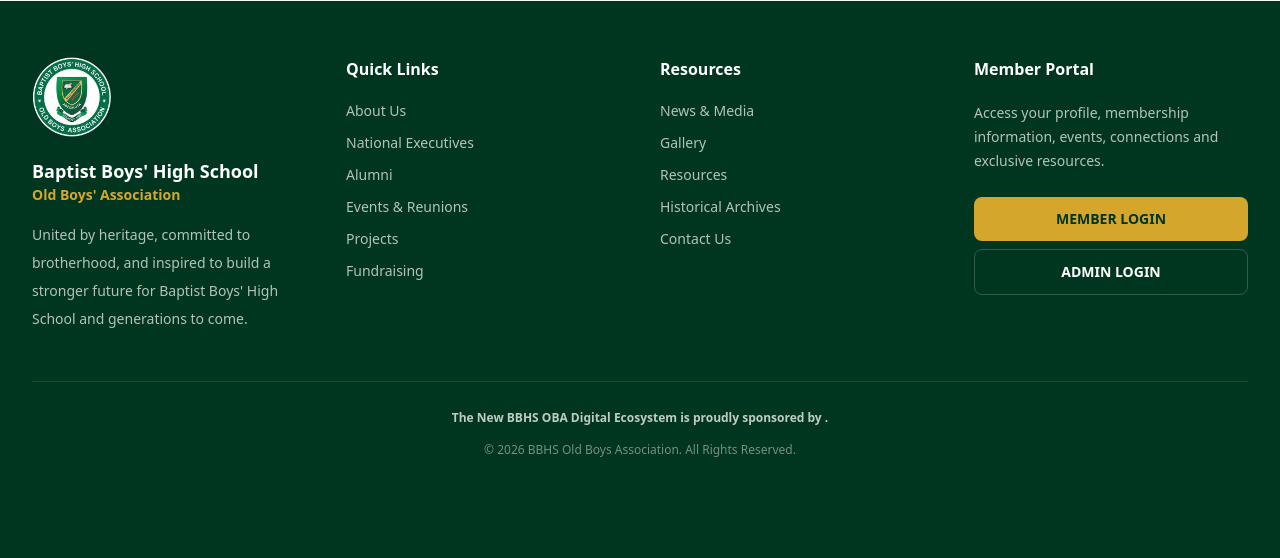
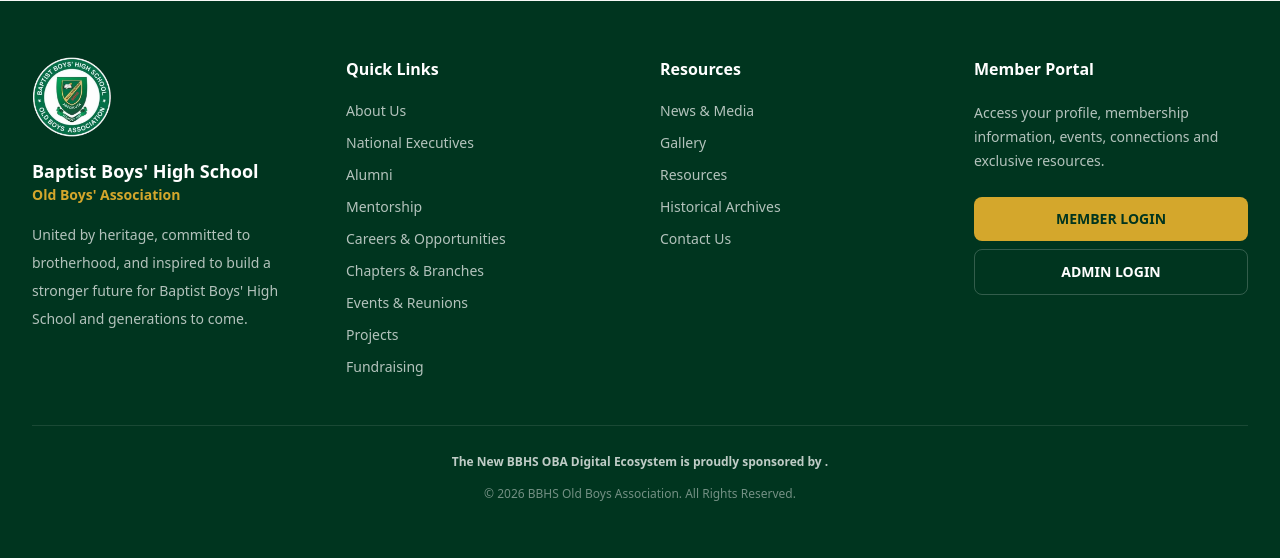
Before and after one commit to commodots/bbhs-digital-ecosystem, a Laravel app: page / in a window 1280 px wide. Shown: the part 2646-3204 px from the top of the page. Before the commit the page ends 3103 px from the top, so only its background shows below. Run offline with Laravel 12, Linux system fonts and the light colour scheme; tables that the repository leaves empty hold one stand-in row (values such as "Sample post"); grey boxes marked "Sample" are stand-in pictures; style sheets or scripts are compiled from the project's sources; parts of the project's set-up code (start-up, migrations or seed data) failed here and were passed over; some libraries are stand-ins or nearby versions.

Commit message:
Add mentorship careers and chapters pages

```diff
--- a/resources/js/Components/Navigation/Footer.vue
+++ b/resources/js/Components/Navigation/Footer.vue
@@ -52,6 +52,9 @@ const logout = () => {
                     <div class="mt-5 space-y-3 text-sm text-white/75">
                         <a href="/about" class="block hover:text-bbhs-gold-300">About Us</a>
                         <a href="/alumni" class="block hover:text-bbhs-gold-300">Alumni</a>
+                        <a href="/mentorship" class="block hover:text-bbhs-gold-300">Mentorship</a>
+                        <a href="/careers" class="block hover:text-bbhs-gold-300">Careers & Opportunities</a>
+                        <a href="/chapters" class="block hover:text-bbhs-gold-300">Chapters & Branches</a>
                         <a href="/events" class="block hover:text-bbhs-gold-300">Events & Reunions</a>
                         <a href="/projects" class="block hover:text-bbhs-gold-300">Projects</a>
                     </div>
--- a/resources/js/Layouts/PublicLayout.vue
+++ b/resources/js/Layouts/PublicLayout.vue
@@ -19,7 +19,7 @@ const moreExpanded = ref(null);
 const navArea = ref(null);
 const moreButton = ref(null);
 const measureRefs = ref([]);
-const visibleCount = ref(7);
+const visibleCount = ref(8);
 let navResizeObserver = null;
 
 const navItems = [
@@ -31,6 +31,11 @@ const navItems = [
     { key: 'alumni', label: 'Alumni', items: [
         { label: 'Alumni', href: '/alumni' },
         { label: 'Alumni Directory', href: '/alumni-directory' },
+    ] },
+    { key: 'community', label: 'Community', items: [
+        { label: 'Mentorship', href: '/mentorship' },
+        { label: 'Careers & Opportunities', href: '/careers' },
+        { label: 'Chapters & Branches', href: '/chapters' },
     ] },
     { key: 'media', label: 'Media', items: [
         { label: 'News & Updates', href: '/news' },
@@ -317,6 +322,9 @@ onBeforeUnmount(() => {
                             <a href="/about" class="block hover:text-[#D4A72C]">About Us</a>
                             <a href="/executives" class="block hover:text-[#D4A72C]">National Executives</a>
                             <a href="/alumni" class="block hover:text-[#D4A72C]">Alumni</a>
+                            <a href="/mentorship" class="block hover:text-[#D4A72C]">Mentorship</a>
+                            <a href="/careers" class="block hover:text-[#D4A72C]">Careers & Opportunities</a>
+                            <a href="/chapters" class="block hover:text-[#D4A72C]">Chapters & Branches</a>
                             <a href="/events" class="block hover:text-[#D4A72C]">Events & Reunions</a>
                             <a href="/projects" class="block hover:text-[#D4A72C]">Projects</a>
                             <a href="/fundraising" class="block hover:text-[#D4A72C]">Fundraising</a>
--- /dev/null
+++ b/resources/js/Pages/Careers.vue
@@ -0,0 +1,54 @@
+<script setup>
+import PublicLayout from '../Layouts/PublicLayout.vue';
+import { BriefcaseBusiness, Network, Lightbulb, ArrowRight, Mail } from 'lucide-vue-next';
+
+const areas = [
+    { icon: BriefcaseBusiness, title: 'Career opportunities', text: 'Share job openings, internships, professional opportunities and career resources with fellow Old Boys.' },
+    { icon: Network, title: 'Professional connections', text: 'Build relationships across industries, professions, graduation sets and locations.' },
+    { icon: Lightbulb, title: 'Business and enterprise', text: 'Discover potential collaborations, business referrals and opportunities to support one another.' },
+];
+</script>
+
+<template>
+    <PublicLayout>
+        <section class="bg-[#00351F]">
+            <div class="mx-auto max-w-[1200px] px-5 py-16 lg:px-8 lg:py-20">
+                <p class="text-xs font-bold uppercase tracking-[0.24em] text-[#F1D36A]">Careers • Connections • Opportunity</p>
+                <h1 class="mt-4 max-w-3xl text-4xl font-extrabold leading-tight text-white sm:text-5xl">BBHS Careers & Opportunities</h1>
+                <p class="mt-5 max-w-2xl text-base leading-7 text-white/80 sm:text-lg">
+                    A platform for professional networking, career development and sharing opportunities across the BBHS Old Boys community.
+                </p>
+                <a href="/contact" class="mt-8 inline-flex items-center gap-2 rounded-lg bg-[#D4A72C] px-5 py-3 text-sm font-bold text-[#00351F] hover:bg-[#E5B93F]">
+                    Share an opportunity <ArrowRight :size="17" />
+                </a>
+            </div>
+        </section>
+        <section class="bg-white py-14 lg:py-16">
+            <div class="mx-auto max-w-[1200px] px-5 lg:px-8">
+                <div class="max-w-3xl">
+                    <p class="text-xs font-bold uppercase tracking-[0.2em] text-[#006B3C]">Professional network</p>
+                    <h2 class="mt-2 text-3xl font-extrabold text-[#00351F]">Growing together through opportunity</h2>
+                    <p class="mt-4 text-sm leading-7 text-gray-600">
+                        The BBHS Careers Centre is intended to help Old Boys share career opportunities, professional knowledge and business connections. Members and organisations are invited to contact the Association with opportunities and ideas for the centre.
+                    </p>
+                </div>
+                <div class="mt-9 grid gap-5 md:grid-cols-3">
+                    <article v-for="item in areas" :key="item.title" class="rounded-2xl border border-gray-200 p-6">
+                        <div class="flex h-12 w-12 items-center justify-center rounded-xl bg-[#EEF8F2] text-[#006B3C]">
+                            <component :is="item.icon" :size="23" />
+                        </div>
+                        <h3 class="mt-5 text-lg font-extrabold text-[#00351F]">{{ item.title }}</h3>
+                        <p class="mt-2 text-sm leading-6 text-gray-600">{{ item.text }}</p>
+                    </article>
+                </div>
+                <div class="mt-10 rounded-2xl border border-[#DCEBE2] bg-[#F7FAF8] p-7 sm:p-9">
+                    <h2 class="text-2xl font-extrabold text-[#00351F]">Have a vacancy, opportunity or professional service to share?</h2>
+                    <p class="mt-3 max-w-2xl text-sm leading-6 text-gray-600">Send the details to the Association for review and appropriate circulation. Please include the role or opportunity, organisation, location, requirements and closing date where applicable.</p>
+                    <a href="/contact" class="mt-6 inline-flex items-center gap-2 rounded-lg bg-[#006B3C] px-5 py-3 text-sm font-bold text-white hover:bg-[#00552F]">
+                        <Mail :size="17" /> Contact the Association
+                    </a>
+                </div>
+            </div>
+        </section>
+    </PublicLayout>
+</template>
--- /dev/null
+++ b/resources/js/Pages/Chapters.vue
@@ -0,0 +1,60 @@
+<script setup>
+import PublicLayout from '../Layouts/PublicLayout.vue';
+import { MapPin, UsersRound, ArrowRight } from 'lucide-vue-next';
+
+const chapters = [
+    { name: 'Lagos Branch', location: 'Lagos, Nigeria', note: 'Connect with Old Boys based in Lagos and surrounding communities.' },
+    { name: 'Abeokuta Branch', location: 'Abeokuta, Ogun State, Nigeria', note: 'Stay connected with the Association’s home community and local activities.' },
+    { name: 'Abuja Branch', location: 'Abuja, Nigeria', note: 'Connect with members living and working in the Federal Capital Territory.' },
+    { name: 'Ibadan Branch', location: 'Ibadan, Oyo State, Nigeria', note: 'Build relationships and participate in activities with Old Boys in Ibadan.' },
+];
+</script>
+
+<template>
+    <PublicLayout>
+        <section class="bg-[#00351F]">
+            <div class="mx-auto max-w-[1200px] px-5 py-16 lg:px-8 lg:py-20">
+                <p class="text-xs font-bold uppercase tracking-[0.24em] text-[#F1D36A]">Local connection • Shared heritage</p>
+                <h1 class="mt-4 max-w-3xl text-4xl font-extrabold leading-tight text-white sm:text-5xl">BBHS Chapters & Branches</h1>
+                <p class="mt-5 max-w-2xl text-base leading-7 text-white/80 sm:text-lg">
+                    Stay connected with fellow Old Boys through geographical branches and local association activities.
+                </p>
+                <a href="/contact" class="mt-8 inline-flex items-center gap-2 rounded-lg bg-[#D4A72C] px-5 py-3 text-sm font-bold text-[#00351F] hover:bg-[#E5B93F]">
+                    Enquire about a branch <ArrowRight :size="17" />
+                </a>
+            </div>
+        </section>
+        <section class="bg-white py-14 lg:py-16">
+            <div class="mx-auto max-w-[1200px] px-5 lg:px-8">
+                <div class="max-w-3xl">
+                    <p class="text-xs font-bold uppercase tracking-[0.2em] text-[#006B3C]">Our network</p>
+                    <h2 class="mt-2 text-3xl font-extrabold text-[#00351F]">Find your BBHS community</h2>
+                    <p class="mt-4 text-sm leading-7 text-gray-600">
+                        Branches provide opportunities for members to connect locally, support Association initiatives and maintain lifelong relationships. The locations below reflect the branches currently configured in the BBHS platform. Contact the Association to confirm current meeting arrangements and leadership.
+                    </p>
+                </div>
+                <div class="mt-9 grid gap-5 sm:grid-cols-2">
+                    <article v-for="chapter in chapters" :key="chapter.name" class="rounded-2xl border border-gray-200 p-6 transition hover:border-[#006B3C]/40 hover:shadow-sm">
+                        <div class="flex h-12 w-12 items-center justify-center rounded-xl bg-[#EEF8F2] text-[#006B3C]">
+                            <MapPin :size="23" />
+                        </div>
+                        <h3 class="mt-5 text-xl font-extrabold text-[#00351F]">{{ chapter.name }}</h3>
+                        <p class="mt-1 text-xs font-semibold text-[#006B3C]">{{ chapter.location }}</p>
+                        <p class="mt-3 text-sm leading-6 text-gray-600">{{ chapter.note }}</p>
+                    </article>
+                </div>
+                <div class="mt-10 rounded-2xl bg-[#F3F8F4] p-7 sm:p-9">
+                    <div class="flex flex-col gap-5 sm:flex-row sm:items-center sm:justify-between">
+                        <div class="max-w-2xl">
+                            <h2 class="text-2xl font-extrabold text-[#00351F]">Not seeing your location?</h2>
+                            <p class="mt-2 text-sm leading-6 text-gray-600">Contact the Association to find out about an existing branch, update your location or express interest in supporting a chapter in your area.</p>
+                        </div>
+                        <a href="/contact" class="inline-flex shrink-0 items-center justify-center gap-2 rounded-lg bg-[#006B3C] px-5 py-3 text-sm font-bold text-white hover:bg-[#00552F]">
+                            <UsersRound :size="17" /> Contact BBHS OBA
+                        </a>
+                    </div>
+                </div>
+            </div>
+        </section>
+    </PublicLayout>
+</template>
--- /dev/null
+++ b/resources/js/Pages/Mentorship.vue
@@ -0,0 +1,58 @@
+<script setup>
+import PublicLayout from '../Layouts/PublicLayout.vue';
+import { GraduationCap, UsersRound, Lightbulb, ArrowRight, Mail } from 'lucide-vue-next';
+
+const benefits = [
+    { icon: UsersRound, title: 'Meaningful connections', text: 'Build relationships across graduation sets and generations of the BBHS community.' },
+    { icon: Lightbulb, title: 'Guidance and experience', text: 'Share practical knowledge, professional experience and lessons that can help others grow.' },
+    { icon: GraduationCap, title: 'A stronger next generation', text: 'Encourage students and younger Old Boys through guidance, encouragement and access to experience.' },
+];
+</script>
+
+<template>
+    <PublicLayout>
+        <section class="bg-[#00351F]">
+            <div class="mx-auto max-w-[1200px] px-5 py-16 lg:px-8 lg:py-20">
+                <p class="text-xs font-bold uppercase tracking-[0.24em] text-[#F1D36A]">Connect • Guide • Inspire</p>
+                <h1 class="mt-4 max-w-3xl text-4xl font-extrabold leading-tight text-white sm:text-5xl">BBHS Mentorship</h1>
+                <p class="mt-5 max-w-2xl text-base leading-7 text-white/80 sm:text-lg">
+                    Bringing experience and opportunity together by connecting members of the BBHS community across generations.
+                </p>
+                <a href="/contact" class="mt-8 inline-flex items-center gap-2 rounded-lg bg-[#D4A72C] px-5 py-3 text-sm font-bold text-[#00351F] hover:bg-[#E5B93F]">
+                    Express your interest <ArrowRight :size="17" />
+                </a>
+            </div>
+        </section>
+        <section class="bg-white py-14 lg:py-16">
+            <div class="mx-auto max-w-[1200px] px-5 lg:px-8">
+                <div class="max-w-3xl">
+                    <p class="text-xs font-bold uppercase tracking-[0.2em] text-[#006B3C]">The initiative</p>
+                    <h2 class="mt-2 text-3xl font-extrabold text-[#00351F]">Experience shared. Potential strengthened.</h2>
+                    <p class="mt-4 text-sm leading-7 text-gray-600">
+                        The BBHS mentorship initiative is intended to create opportunities for experienced Old Boys to guide students and fellow alumni through knowledge-sharing, career insight and personal development. The Association is inviting interested mentors, prospective mentees and supporters to register their interest as the programme is developed.
+                    </p>
+                </div>
+                <div class="mt-9 grid gap-5 md:grid-cols-3">
+                    <article v-for="item in benefits" :key="item.title" class="rounded-2xl border border-gray-200 p-6">
+                        <div class="flex h-12 w-12 items-center justify-center rounded-xl bg-[#EEF8F2] text-[#006B3C]">
+                            <component :is="item.icon" :size="23" />
+                        </div>
+                        <h3 class="mt-5 text-lg font-extrabold text-[#00351F]">{{ item.title }}</h3>
+                        <p class="mt-2 text-sm leading-6 text-gray-600">{{ item.text }}</p>
+                    </article>
+                </div>
+                <div class="mt-10 rounded-2xl bg-[#F3F8F4] p-7 sm:p-9">
+                    <div class="flex flex-col gap-5 sm:flex-row sm:items-center sm:justify-between">
+                        <div class="max-w-2xl">
+                            <h2 class="text-2xl font-extrabold text-[#00351F]">Interested in participating?</h2>
+                            <p class="mt-2 text-sm leading-6 text-gray-600">Contact the Association and indicate whether you would like to mentor, receive mentorship or support the initiative.</p>
+                        </div>
+                        <a href="/contact" class="inline-flex shrink-0 items-center justify-center gap-2 rounded-lg bg-[#006B3C] px-5 py-3 text-sm font-bold text-white hover:bg-[#00552F]">
+                            <Mail :size="17" /> Contact BBHS OBA
+                        </a>
+                    </div>
+                </div>
+            </div>
+        </section>
+    </PublicLayout>
+</template>
--- a/routes/web.php
+++ b/routes/web.php
@@ -76,6 +76,16 @@ Route::post('/newsletter/subscribe', [NewsletterController::class, 'subscribe'])
 Route::get('/newsletter/unsubscribe/{token}', [NewsletterController::class, 'unsubscribe'])->name('newsletter.unsubscribe');
 
 Route::get('/about', fn () => Inertia::render('About'))->name('about');
+
+// Community pages
+Route::get('/mentorship', fn () => Inertia::render('Mentorship'))->name('mentorship');
+Route::get('/careers', fn () => Inertia::render('Careers'))->name('careers');
+Route::get('/chapters', fn () => Inertia::render('Chapters'))->name('chapters');
+
+// Preserve older mixed-case links by redirecting to canonical lowercase URLs.
+Route::redirect('/Mentorship', '/mentorship', 301);
+Route::redirect('/Careers', '/careers', 301);
+Route::redirect('/Chapters', '/chapters', 301);
 Route::get('/alumni', [AlumniLandingController::class, 'index'])->name('alumni');
 Route::get('/executives', [\App\Http\Controllers\NationalExecutivesController::class, 'index'])->name('executives');
 Route::get('/events', [EventController::class, 'index'])->name('events');
```
